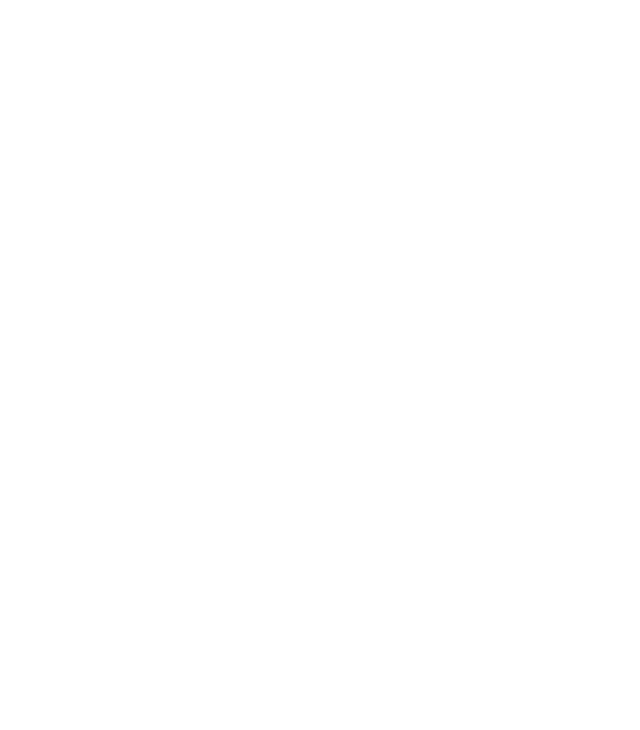
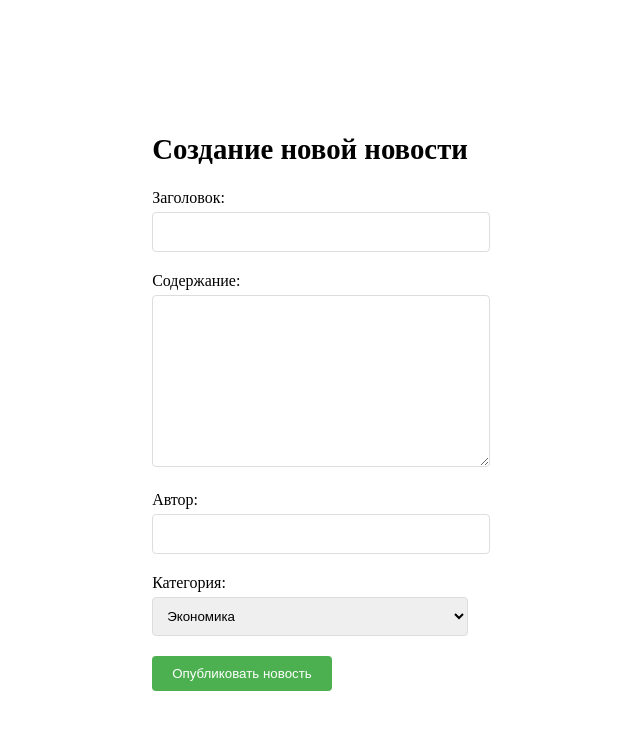
Before and after one commit to Mashrooooooooms/difficile_discere, a Vue app in the folder study/: page /News in a window 1280 px wide. Before the commit this address had no page. Shown: the top 730 px of the page, without its empty margins (330-970 px from the left). Built offline with nearby package versions, Linux system fonts and the light colour scheme.

Commit message:
Заготовка под новости + Vuex

```diff
--- a/study/Pages/Home.vue
+++ b/study/Pages/Home.vue
@@ -6,7 +6,7 @@
         <router-link to="/about">Карта поставщиков</router-link>
         <router-link to="/request">Техобслуживание</router-link>
         <button class="regbut" @click="showModal = true">Регистрация</button>
-        <button class="search-button" @click="openSearch">Поиск</button> <!-- Кнопка поиска -->
+        <button class="search-button" @click="openSearch">Поиск</button>
       </ul>
     </nav>
 
@@ -44,17 +44,10 @@
 
     <div class="mineContainer">
       <h2>Новости</h2>
-      <div class="newsItem">
-        <h3>Новость 1</h3>
-        <p>Краткое описание новости 1.</p>
-      </div>
-      <div class="newsItem">
-        <h3>Новость 2</h3>
-        <p>Краткое описание новости 2.</p>
-      </div>
-      <div class="newsItem">
-        <h3>Новость 3</h3>
-        <p>Краткое описание новости 3.</p>
+      <div v-for="news in newsItems" :key="news.id" class="newsItem">
+        <h3>{{ news.title }}</h3>
+        <p>{{ news.description }}</p>
+        <small>{{ news.date }}</small>
       </div>
     </div>
 
@@ -70,31 +63,78 @@
 export default {
   name: 'Home',
   components: {
-    Search // Регистрация компонента
+    Search
   },
   data() {
     return {
       showModal: false,
       username: '',
       password: '',
-      isSearchVisible: false // Переменная для управления видимостью поиска
+      isSearchVisible: false,
+      newsItems: [
+        { id: 1, title: 'Новость 1', description: 'Описание новости 1', date: '2024-12-27' },
+        { id: 2, title: 'Новость 2', description: 'Описание новости 2', date: '2024-12-26' },
+        { id: 3, title: 'Новость 3', description: 'Описание новости 3', date: '2024-12-25' },
+      ]
     };
   },
   methods: {
     handleSubmit() {
-      // Тут вписывать отправку
       console.log('Регистрация:', this.username, this.password);
-
-      // Закрытие модального окна после регистрации
       this.showModal = false;
-
-      // Очистка полей
       this.username = '';
       this.password = '';
     },
     openSearch() {
-      this.isSearchVisible = true; // Открытие компонента поиска
+      this.isSearchVisible = true;
     }
   }
 }
 </script>
+
+<style scoped>
+.navbar {
+  /* Стили для навигационной панели */
+}
+
+.modal-overlay {
+  /* Стили для фона модального окна */
+}
+
+.modal {
+  /* Стили для модального окна */
+}
+
+.hero {
+  /* Стили для героя */
+}
+
+.content {
+  /* Стили для основного контента */
+}
+
+.mineContainer {
+  /* Стили для контейнера новостей */
+}
+
+.newsItem {
+  border: 1px solid #ddd;
+  padding: 10px;
+  margin-bottom: 10px;
+  border-radius: 5px;
+}
+
+.newsItem h3 {
+  margin-top: 0;
+}
+
+.newsItem small {
+  color: #666;
+}
+
+footer {
+  /* Стили для футера */
+}
+
+/* Добавьте дополнительные стили по необходимости */
+</style>
--- /dev/null
+++ b/study/Pages/News.vue
@@ -0,0 +1,101 @@
+<template>
+    <div class="news-editor">
+      <h2>Создание новой новости</h2>
+      <form @submit.prevent="submitNews">
+        <div class="form-group">
+          <label for="title">Заголовок:</label>
+          <input type="text" id="title" v-model="newsItem.title" required>
+        </div>
+        <div class="form-group">
+          <label for="content">Содержание:</label>
+          <textarea id="content" v-model="newsItem.content" rows="10" required></textarea>
+        </div>
+        <div class="form-group">
+          <label for="author">Автор:</label>
+          <input type="text" id="author" v-model="newsItem.author" required>
+        </div>
+        <div class="form-group">
+          <label for="category">Категория:</label>
+          <select id="category" v-model="newsItem.category">
+            <option value="economics">Экономика</option>
+            <option value="technology">Технологии</option>
+          </select>
+        </div>
+        <button type="submit">Опубликовать новость</button>
+      </form>
+    </div>
+  </template>
+
+  <script>
+  import { mapActions } from 'vuex'
+
+  export default {
+    name: 'News',
+    data() {
+      return {
+        newsItem: {
+          title: '',
+          content: '',
+          author: '',
+          category: 'economics',
+          date: new Date().toISOString()
+        }
+      }
+    },
+    methods: {
+      ...mapActions(['addNews']),
+      submitNews() {
+        const newsWithId = {
+          ...this.newsItem,
+          id: Date.now()
+        }
+        this.addNews(newsWithId)
+        console.log('Новость добавлена:', newsWithId)
+        this.clearForm()
+      },
+      clearForm() {
+        this.newsItem = {
+          title: '',
+          content: '',
+          author: '',
+          category: 'economics',
+          date: new Date().toISOString()
+        }
+      }
+    }
+  }
+  </script>
+
+  <style scoped>
+  .news-editor {
+    max-width: 800px;
+    margin: 0 auto;
+    padding: 20px;
+  }
+  .form-group {
+    margin-bottom: 20px;
+  }
+  label {
+    display: block;
+    margin-bottom: 5px;
+  }
+  input[type="text"],
+  textarea,
+  select {
+    width: 100%;
+    padding: 10px;
+    border: 1px solid #ddd;
+    border-radius: 4px;
+  }
+  button {
+    background-color: #4CAF50;
+    color: white;
+    padding: 10px 20px;
+    border: none;
+    border-radius: 4px;
+    cursor: pointer;
+  }
+  button:hover {
+    background-color: #45a049;
+  }
+  </style>
--- a/study/package.json
+++ b/study/package.json
@@ -9,9 +9,10 @@
     "preview": "vite preview"
   },
   "dependencies": {
-    "router": "^1.3.8",
+    "router": "^2.0.0",
     "vue": "^3.5.13",
-    "vue-router": "^4.5.0"
+    "vue-router": "^4.5.0",
+    "vuex": "^4.1.0"
   },
   "devDependencies": {
     "@vitejs/plugin-vue": "^5.2.1",
--- a/study/src/main.js
+++ b/study/src/main.js
@@ -1,10 +1,36 @@
-import './assets/main.css'; // Импорт основного файла стилей
+import './assets/main.css';
+import './assets/global-styles.css';
 
 import { createApp } from 'vue';
+import { createStore } from 'vuex';
 import App from './App.vue';
 import router from './router';
-import './assets/global-styles.css'
 
-createApp(App)
-  .use(router)
-  .mount('#app');
+// Создаем хранилище Vuex
+const store = createStore({
+  state() {
+    return {
+      news: []
+    }
+  },
+  mutations: {
+    ADD_NEWS(state, newsItem) {
+      state.news.unshift(newsItem)
+    }
+  },
+  actions: {
+    addNews({ commit }, newsItem) {
+      commit('ADD_NEWS', newsItem)
+    }
+  },
+  getters: {
+    getAllNews: state => state.news
+  }
+});
+
+const app = createApp(App);
+
+app.use(router);
+app.use(store);
+
+app.mount('#app');
--- a/study/src/router/index.js
+++ b/study/src/router/index.js
@@ -3,6 +3,7 @@
 import About from '../../Pages/Map.vue';
 import Request from '../../Pages/Request.vue';
 import Reg from '../components/Reg.vue';
+import News from '../../Pages/News.vue';
 
 const routes = [
   {
@@ -21,6 +22,10 @@
     path: '/reg',
     name: 'Reg',
     component: Reg,
+  }, {
+    path: '/News',
+    name: News,
+    component: News,
   }
 ];
 
```
Also changed, not shown: study/src/components/store/index.js (added, +23 -0 lines), 1 other file (tests, documents, lock files or other folders).
